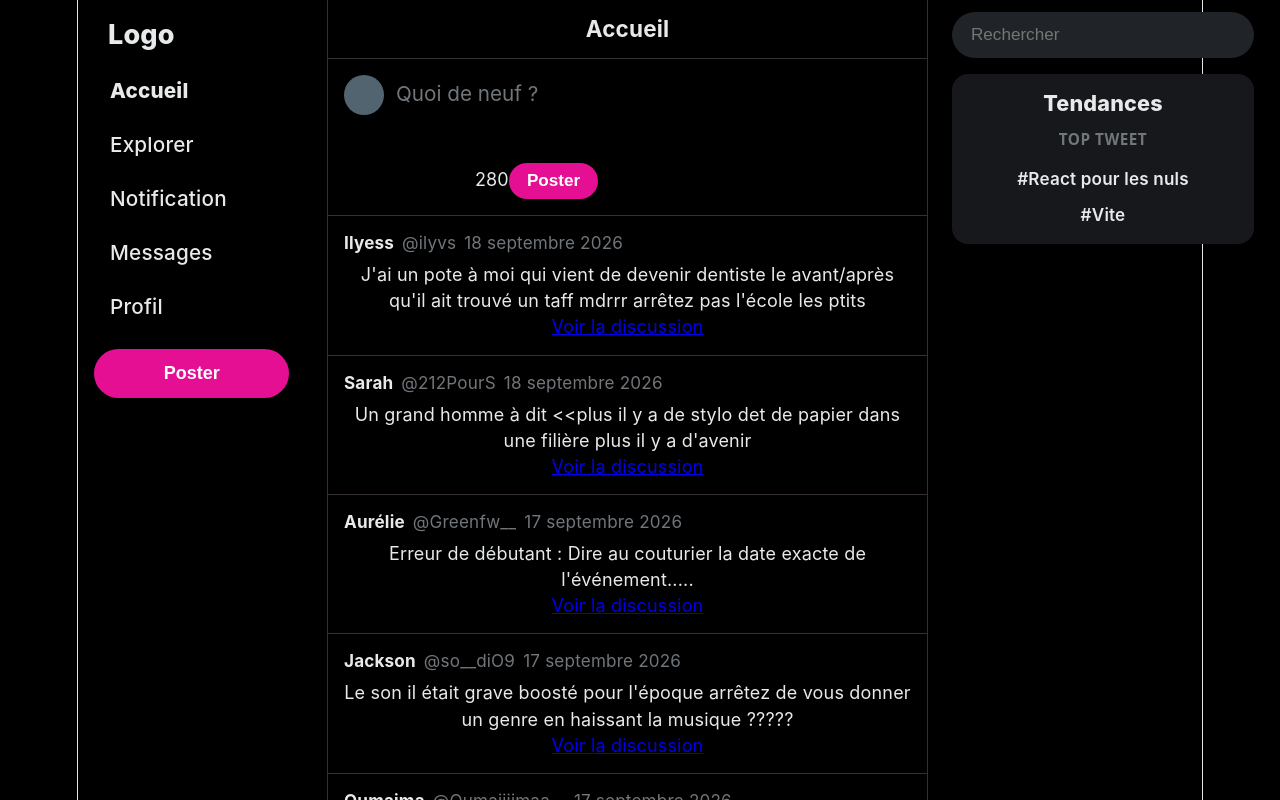
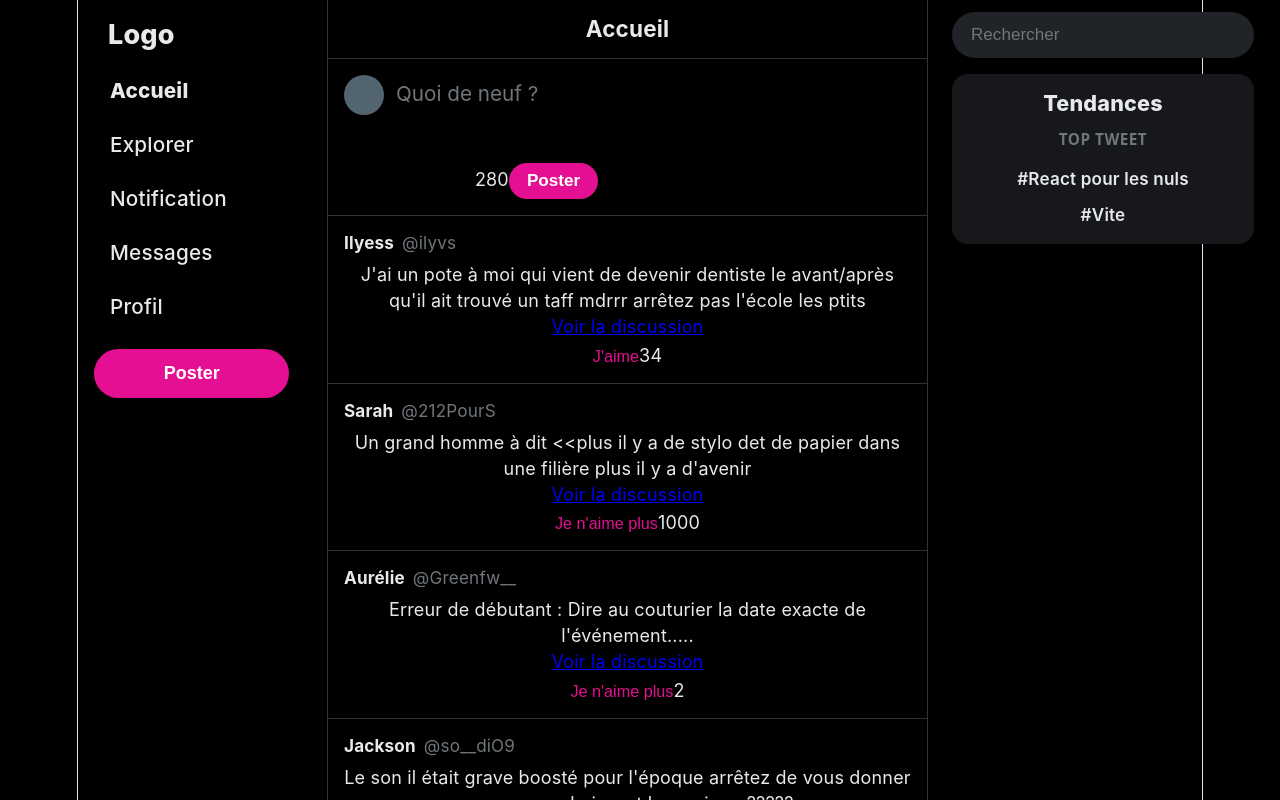
Before and after one commit to Oumaima-ElGana1/projet-xyz, a React (Vite) app: page / in a window 1280 px wide. Shown: the top 800 px of the page. Built offline with nearby package versions, Linux system fonts and the light colour scheme.

Commit message:
Etape03 : sous etape 5, bouton j'aime

```diff
--- a/src/App.css
+++ b/src/App.css
@@ -1,4 +1,3 @@
-/* --- Variables & Réinitialisation --- */
 :root {
   --bg-color: #000000;
   --border-color: #362f34;
--- a/src/App.tsx
+++ b/src/App.tsx
@@ -22,8 +22,26 @@ function App() : React.JSX.Element {
   }
   setTweets((prevTweets)=>[newTweet, ...prevTweets])
  }
- const context : TweetsContextValue = { tweets, addTweet};
 
+ const toggleLike = (id: string): void => {
+    setTweets((prevTweets) =>
+      prevTweets.map((tweet) => {
+        if (tweet.id !== id) {
+          return tweet
+        }
+
+        const nextLikedByMe = !tweet.likedByMe
+        const nextLikes = nextLikedByMe ? tweet.likes + 1 : tweet.likes - 1
+
+        return {
+          ...tweet,
+          likedByMe: nextLikedByMe,
+          likes: nextLikes,
+        }
+      })
+    )
+  }
+  const context: TweetsContextValue={tweets, addTweet, toggleLike}
   return (
 
       <div className="layout">
--- a/src/components/TweetList.tsx
+++ b/src/components/TweetList.tsx
@@ -1,18 +1,22 @@
 import type { ReactElement } from "react"
 import { TweetPreview } from "./TweetPreview"
 import type { Tweet } from "../types/Tweet"
-import { Link } from "react-router-dom"
 
 export type TweetsListProps = {
   tweets: Array<Tweet>
+  onToggleLike: (id: string) => void
 }
 
-export function TweetsList({ tweets }: TweetsListProps): ReactElement {
+export function TweetsList({ tweets, onToggleLike }: TweetsListProps): ReactElement {
   return (
-    <section className="tweets-list">
+    <div className="tweets-list">
       {tweets.map((tweet) => (
-        <TweetPreview key={tweet.id} tweet={tweet} />
+        <TweetPreview
+          key={tweet.id}
+          tweet={tweet}
+          onToggleLike={onToggleLike}
+        />
       ))}
-    </section>
+    </div>
   )
 }
--- a/src/components/TweetPreview.tsx
+++ b/src/components/TweetPreview.tsx
@@ -1,40 +1,53 @@
-import type { ReactElement } from "react";
-import type { Tweet } from "../types/Tweet";
-import { Link } from 'react-router-dom'
+import type { ReactElement } from "react"
+import { Link } from "react-router-dom"
+import type { Tweet } from "../types/Tweet"
 
+export type TweetPreviewProps = {
+  tweet: Tweet
+  linkToDetail?: boolean
+  onToggleLike: (id: string) => void
+}
 
-type TweetPreviewProps = {
-    tweet : Tweet,
-    linkToDetail?:boolean
-}
-export function TweetPreview({ tweet, linkToDetail = true }: TweetPreviewProps): ReactElement {
-  const formattedDate = new Date(tweet.createdAt).toLocaleDateString("fr-FR", {
-    day: "numeric",
-    month: "long",
-    year: "numeric",
-  })
-
+export function TweetPreview({
+  tweet,
+  linkToDetail = true,
+  onToggleLike,
+}: TweetPreviewProps): ReactElement {
   return (
     <article className="tweet-preview">
-      <header>
-        <strong>{tweet.authorName}</strong>
-        <p>@{tweet.authorHand}</p>
-        <p>{formattedDate}</p>
-      </header>
-
       {tweet.image && (
-        <Link to={`/tweets/${tweet.id}`}>
-          <img
-            src={tweet.image.url}
-            alt={tweet.image.alt}
-            className="tweet-image"
-          />
-        </Link>
+        linkToDetail ? (
+          <Link to={`/tweets/${tweet.id}`}>
+            <img src={tweet.image.url} alt={tweet.image.alt} />
+          </Link>
+        ) : (
+          <img src={tweet.image.url} alt={tweet.image.alt} />
+        )
       )}
 
-      <p>{tweet.content}</p>
+      <div className="tweet-content">
+        <header>
+          <strong>{tweet.authorName}</strong> <span>@{tweet.authorHand}</span>
+        </header>
 
-      <Link to={`/tweets/${tweet.id}`}>Voir la discussion</Link>
+        <p>{tweet.content}</p>
+
+        {linkToDetail && (
+          <Link to={`/tweets/${tweet.id}`}>Voir la discussion</Link>
+        )}
+
+        {/* Le bouton J'aime / Je n'aime plus et le compteur */}
+        <div className="tweet-actions">
+          <button
+            type="button"
+            className="like-btn"
+            onClick={() => onToggleLike(tweet.id)}
+          >
+            {tweet.likedByMe ? "Je n'aime plus" : "J'aime"}
+          </button>
+          <span className="likes-count">{tweet.likes}</span>
+        </div>
+      </div>
     </article>
   )
 }
--- a/src/contexts/TweetsContext.ts
+++ b/src/contexts/TweetsContext.ts
@@ -4,6 +4,7 @@ import type { Tweet } from "../types/Tweet";
 export type TweetsContextValue = {
  tweets: Array<Tweet>;
  addTweet : (content : string) => void
+ toggleLike: (id:string)=>void
 };
 
 export const TweetsContext = createContext<TweetsContextValue | undefined>(
--- a/src/pages/TweetDetailsPage.tsx
+++ b/src/pages/TweetDetailsPage.tsx
@@ -1,14 +1,15 @@
-import type { ReactElement } from 'react'
+import { useContext, type ReactElement } from 'react'
 import { useParams, Link } from 'react-router-dom'
-import { initialTweets } from '../data/tweets'
 import { TweetPreview } from '../components/TweetPreview'
 import { TweetsList } from '../components/TweetList'
+import { TweetsContext } from '../contexts/TweetsContext'
 
 export function TweetDetailsPage(): ReactElement {
   const { id } = useParams<{ id: string }>()
+  const { tweets, toggleLike } = useContext(TweetsContext)!
 
-  const currentTweet = initialTweets.find(t => t.id === id)
-  const replies = initialTweets.filter(t => t.parentId === id)
+  const currentTweet = tweets.find(t => t.id === id)
+  const replies = tweets.filter(t => t.parentId === id)
 
   if (!currentTweet) {
     return (
@@ -21,11 +22,15 @@ export function TweetDetailsPage(): ReactElement {
 
   return (
     <div className="tweet-details-page">
-      <TweetPreview tweet={currentTweet} linkToDetail={false} />
+      <TweetPreview
+        tweet={currentTweet}
+        linkToDetail={false}
+        onToggleLike={toggleLike}
+      />
 
       <section className="replies-section">
         {replies.length > 0 ? (
-          <TweetsList tweets={replies} />
+          <TweetsList tweets={replies} onToggleLike={toggleLike} />
         ) : (
           <p>Aucune réponse pour le moment.</p>
         )}
--- a/src/pages/TweetsMasterPage.tsx
+++ b/src/pages/TweetsMasterPage.tsx
@@ -1,19 +1,19 @@
 import { useContext, type ReactElement } from 'react'
 import { TweetsList } from '../components/TweetList'
+import { TweetForm } from '../components/TweetForm'
 import { TweetsContext } from '../contexts/TweetsContext'
-import { TweetForm } from '../components/TweetForm'
-
 
 export function TweetsMasterPage(): ReactElement {
-  const { tweets, addTweet } = useContext(TweetsContext)!
+  const { tweets, addTweet, toggleLike } = useContext(TweetsContext)!
   const rootTweets = tweets.filter(tweet => !tweet.parentId)
+
   return (
     <section className="tweets-master-page">
-        <div className="compose">
-            <div className="avatar"/>
-            <TweetForm onSubmit={addTweet}/>
-        </div>
-      <TweetsList tweets={rootTweets} />
+      <div className="compose">
+        <div className="avatar" />
+        <TweetForm onSubmit={addTweet} />
+      </div>
+      <TweetsList tweets={rootTweets} onToggleLike={toggleLike} />
     </section>
   )
 }
```
